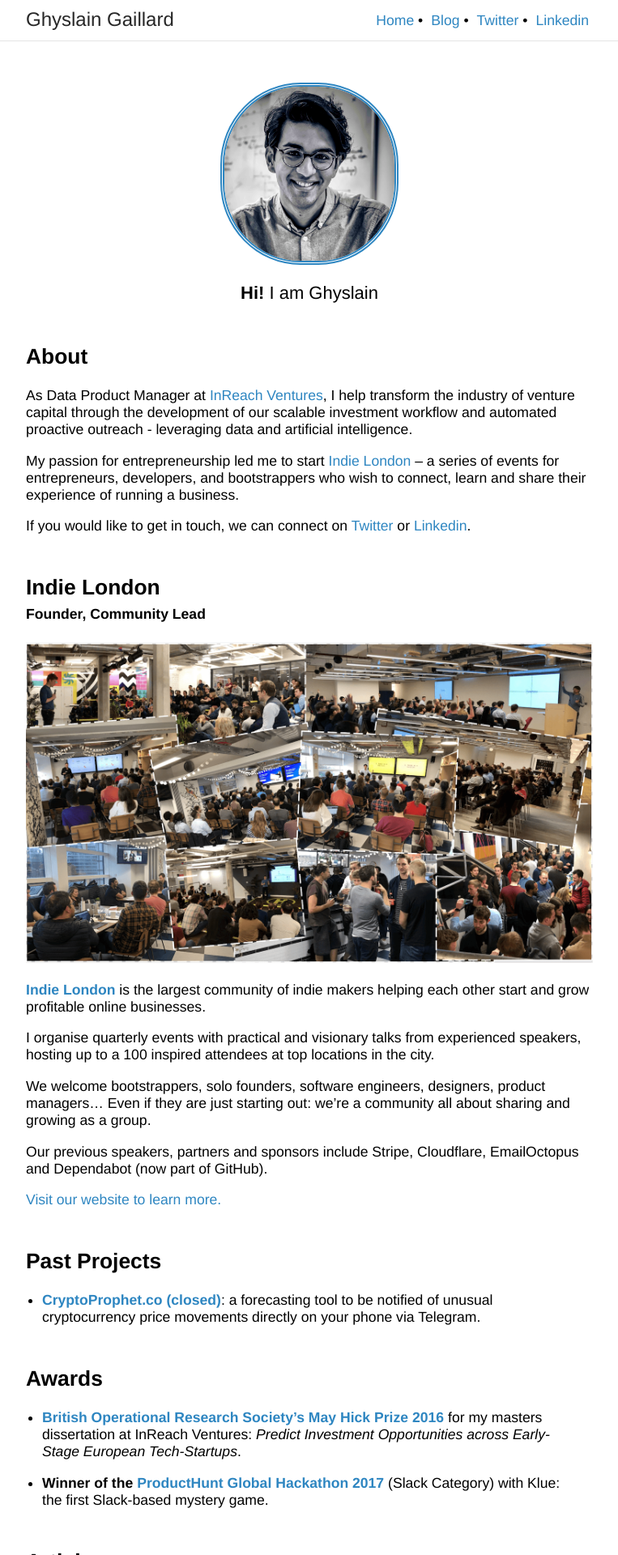
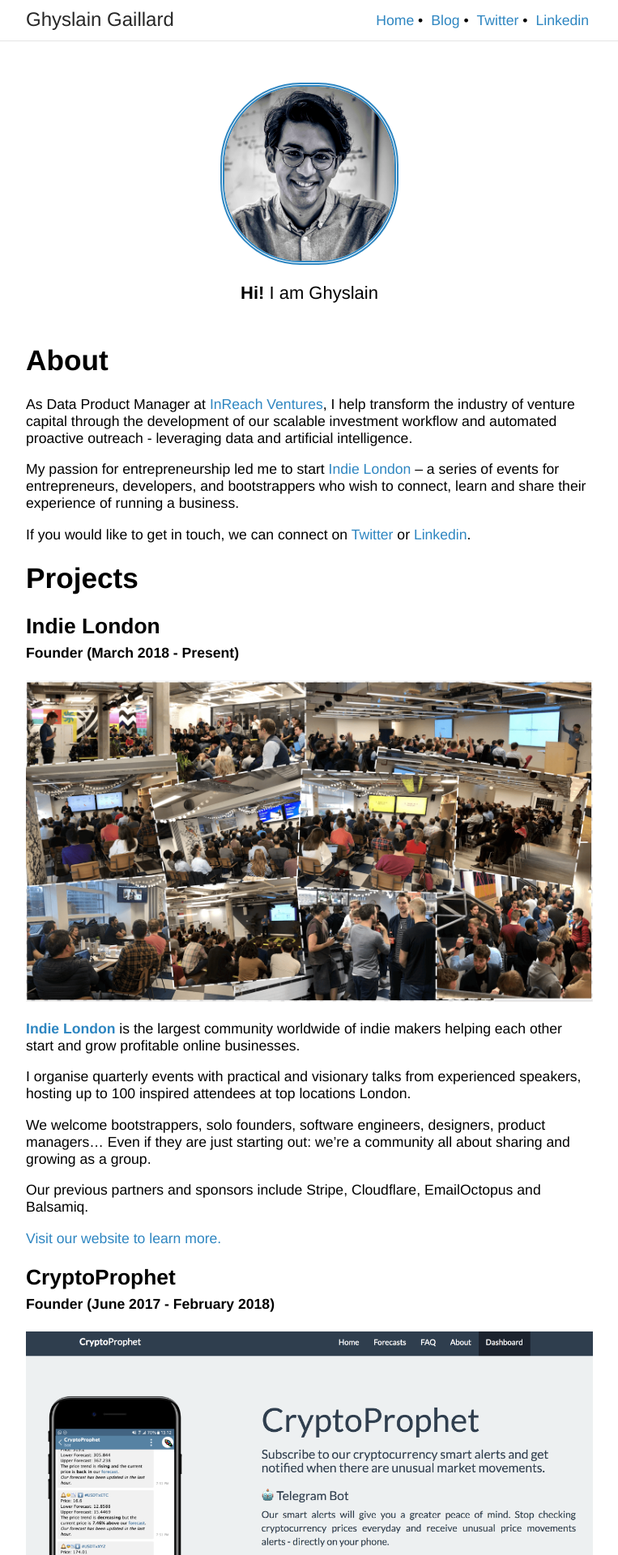
Before and after one commit to ghyslain/ghyslain.me, a Jekyll site: the page built from index.md, in a window 1280 px wide. Shown: the top 1920 px of the page at 81% size, without its empty margins (258-1021 px from the left). Built offline with Jekyll 4.4.1, drawn with Linux system fonts in a browser that asks for light colours; some of the changed text lies outside the part shown.

Commit message:
update to align with resume

```diff
--- a/_config.yml
+++ b/_config.yml
@@ -3,6 +3,9 @@ url: "https://ghyslain.me"
 baseurl: "/"
 keywords: "data product management, product management, data science, data scientist, machine learning, london, london indie hackers, indiehackers, ihlondon, indie london, indie entrepreneurs, bootstrapper, venture capital, vc, fundraising, startups, ghyslain gaillard"
 author: "Ghyslain Gaillard"
+
+favicon: true
+favicon_location: "./favicon.png"
 
 markdown: kramdown
 
--- a/_sass/custom.scss
+++ b/_sass/custom.scss
@@ -18,9 +18,6 @@
   font-size: 22px;
 }
 
-h2 {
-  margin-top: 50px;
-}
 
 h4 {
   margin-top: -15px;
--- a/index.md
+++ b/index.md
@@ -10,7 +10,7 @@ title: Ghyslain Gaillard
 {:.hello}
 **Hi!** I am Ghyslain
 
-## About
+# About
 
 As Data Product Manager at [InReach Ventures](http://www.inreachventures.com/), I help transform the industry of venture capital through the development of our scalable investment workflow and automated proactive outreach - leveraging data and artificial intelligence.
 
@@ -18,40 +18,46 @@ My passion for entrepreneurship led me to start [Indie London](https://indieldn.
 
 If you would like to get in touch, we can connect on [Twitter](https://twitter.com/iamghyslain) or [Linkedin](https://www.Linkedin.com/in/ghyslaingaillard).
 
+# Projects
+
 ## Indie London
-#### Founder, Community Lead
+#### Founder (March 2018 - Present)
 
 ![indieldn](./indieldn.png)
 
-**[Indie London](https://indieldn.com/)** is the largest community of indie makers helping each other start and grow profitable online businesses.
+**[Indie London](https://indieldn.com/)** is the largest community worldwide of indie makers helping each other start and grow profitable online businesses.
 
-I organise quarterly events with practical and visionary talks from experienced speakers, hosting up to a 100 inspired attendees at top locations in the city.
+I organise quarterly events with practical and visionary talks from experienced speakers, hosting up to 100 inspired attendees at top locations London.
 
 We welcome bootstrappers, solo founders, software engineers, designers, product managers... Even if they are just starting out: we’re a community all about sharing and growing as a group.
 
-Our previous speakers, partners and sponsors include Stripe, Cloudflare, EmailOctopus and Dependabot (now part of GitHub).
+Our previous partners and sponsors include Stripe, Cloudflare, EmailOctopus and Balsamiq.
 
 [Visit our website to learn more.](https://indieldn.com/)
 
-## Past Projects
+## CryptoProphet
+#### Founder (June 2017 - February 2018)
 
-- **[CryptoProphet.co  (closed)](https://web.archive.org/web/20180524165212/https://cryptoprophet.co/)**: a forecasting tool to be notified of unusual cryptocurrency price movements  directly on your phone via Telegram.
+![cryptoprophet](./cryptoprophet.png)
 
+**[CryptoProphet.co](https://web.archive.org/web/20180524165212/https://cryptoprophet.co/)** was a freemium forecasting SaaS used by over 700 cryptocurrency enthusiasts to predict and track prices via Telegram.
+
+The project is now closed due to a lack of traction but you can read more about the journey:
+
+- How I came up with the idea and iterated on the product: [Selling shovels in a gold rush: building a SaaS product for cryptocurrency enthusiasts (*Sept 17*)](https://medium.com/entrepreneurship-at-work/selling-shovel-during-the-gold-rush-building-a-saas-product-for-cryptocurrency-enthusiasts-7ff02bb0724e).
+
+- How I followed the AARRR framework to grow total revenue to $1,000: [Lessons learned running a SaaS product for cryptocurrency enthusiasts (*Feb 18*)](https://medium.com/@ghyslain/how-cryptoprophet-uses-metrics-to-measure-growth-14e4a52f275c).
 
 
 ## Awards
 
 - **[British Operational Research Society's May Hick Prize 2016](http://www.theorsociety.com/Pages/Awards/May.aspx)** for my masters dissertation at InReach Ventures: *Predict Investment Opportunities across Early-Stage European Tech-Startups*.
 
-- **Winner of the [ProductHunt Global Hackathon 2017](https://blog.producthunt.com/winners-of-the-product-hunt-global-hackathon-2017-e2bad6adda39)** (Slack Category) with Klue: the first Slack-based mystery game.
+- **Winner of the [ProductHunt Global Hackathon 2017](https://blog.producthunt.com/winners-of-the-product-hunt-global-hackathon-2017-e2bad6adda39)** (Slack Category - $1,000 Prize) with Klue: the first Slack-based mystery game.
 
 
-## Articles
+## Useful Resources
 
 - [Machine Learning Bookshelf](http://ghyslain.me/bookshelf)
 
 - [Best Reads on Entrepreneurship, Machine Learning and Software Engineering](https://ghyslain.me/library)
-
-- [Lessons learned running a SaaS product for cryptocurrency enthusiasts](https://medium.com/@ghyslain/how-cryptoprophet-uses-metrics-to-measure-growth-14e4a52f275c)
-
-- [Selling shovels in a gold rush: building a SaaS product for cryptocurrency enthusiasts](https://medium.com/entrepreneurship-at-work/selling-shovel-during-the-gold-rush-building-a-saas-product-for-cryptocurrency-enthusiasts-7ff02bb0724e), *Entrepreneurship at Work*
```
Also changed, not shown: Gemfile.lock, cryptoprophet.png (added), favicon-s.png (added), favicon.png (added), 1 other file.
